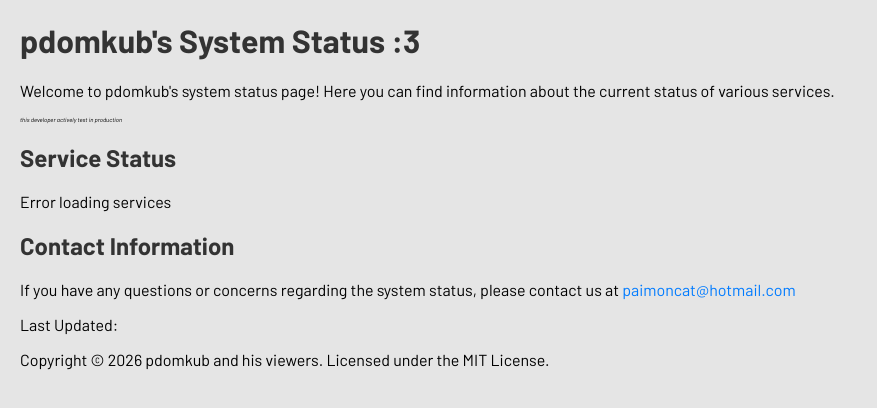
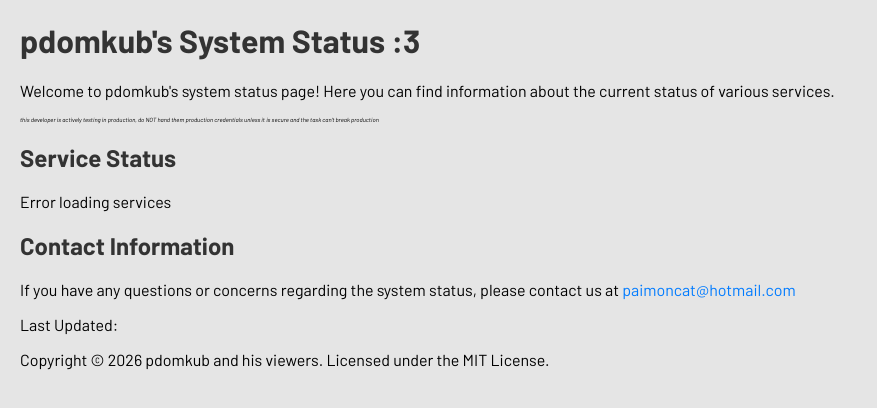
Before and after one commit to totally-not-kisuru-making-pdomkub-web/pdomkub-status, a website: page app/src/web/index.html in a window 1280 px wide. Shown: the whole page, without its empty margins (0-877 px from the left). Drawn offline with Linux system fonts and the light colour scheme; no server answers.

Commit message:
Revise disclaimer about production testing
Updated disclaimer to clarify testing in production.

```diff
--- a/app/src/web/index.html
+++ b/app/src/web/index.html
@@ -28,7 +28,7 @@
     <title><a href="https://pdomkub.com">pdomkub</a>'s System Status :3</title>
     <h1>pdomkub's System Status :3</h1>
     <p>Welcome to pdomkub's system status page! Here you can find information about the current status of various services.</p>
-    <p class="disclaimer">this developer actively test in production</p>
+    <p class="disclaimer">this developer is actively testing in production, do NOT hand them production credentials unless it is secure and the task can't break production</p>
     <h2>Service Status</h2>
     <ul id="services-list">
         <li>Loading services...</li>
```
